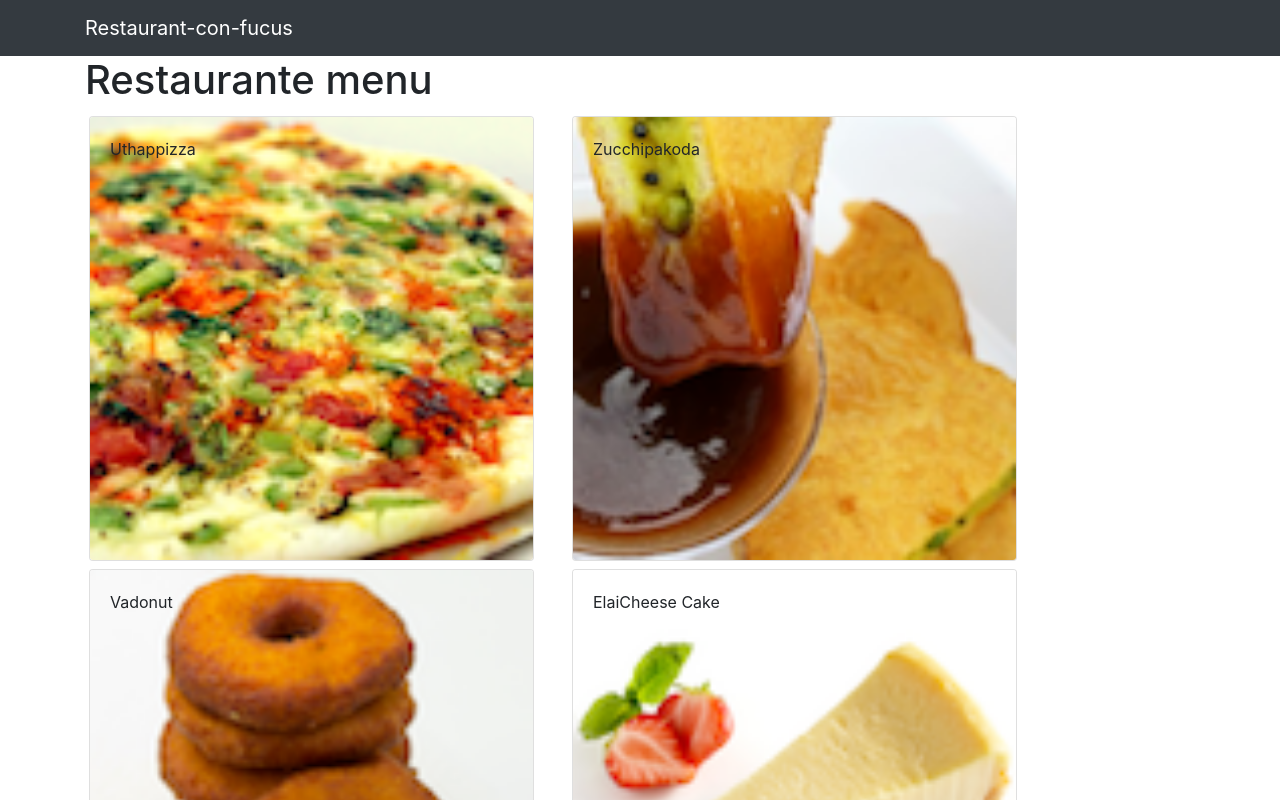
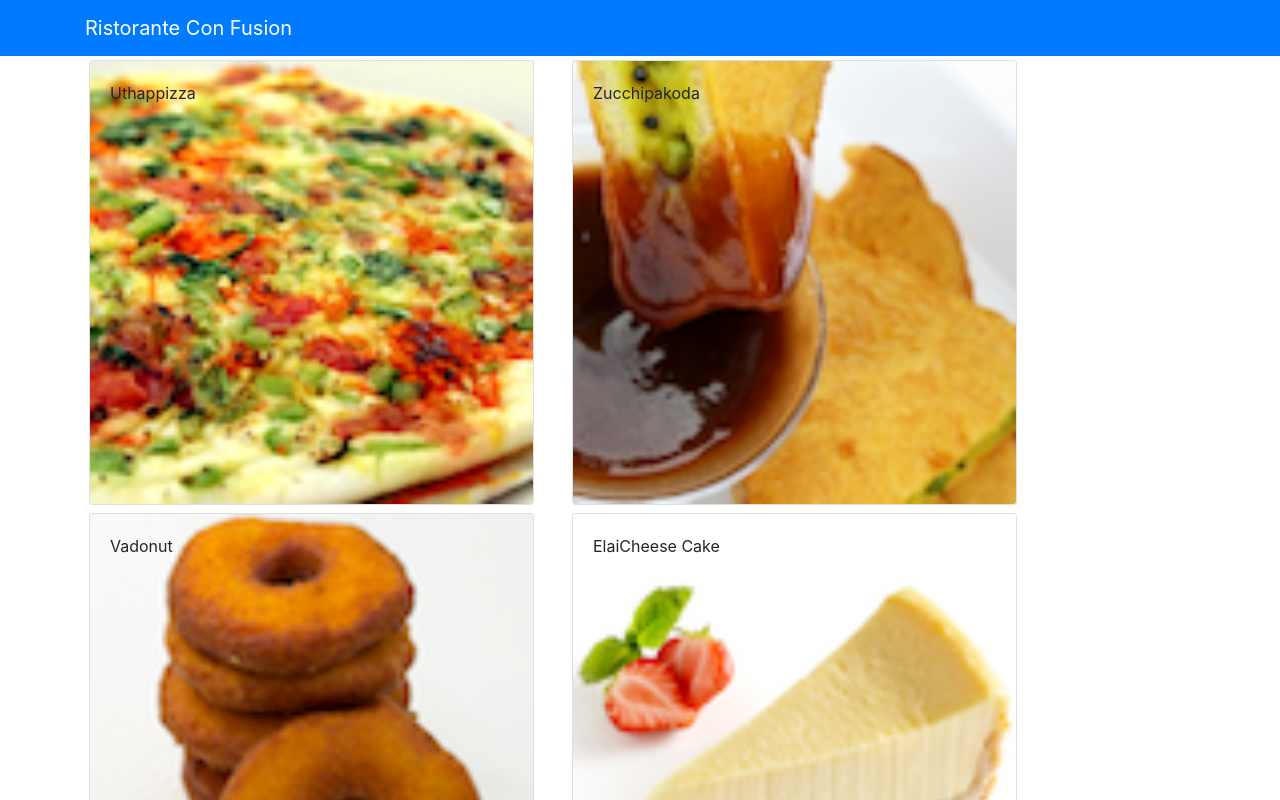
Before and after one commit to vishwa795/ConFusion, a React (Create React App) app: page / in a window 1280 px wide. Shown: the top 800 px of the page. Built offline with nearby package versions, Linux system fonts and the light colour scheme.

Commit message:
Assignment 1 done

```diff
--- a/src/App.js
+++ b/src/App.js
@@ -14,9 +14,9 @@ class App extends Component {
   render(){
     return (
       <div>
-      <Navbar dark color="dark" className="navbar-static-top">
+      <Navbar dark color="primary" className="navbar-static-top">
       <div className="container">
-      <NavbarBrand href="/">Restaurant-con-fucus</NavbarBrand>
+      <NavbarBrand href="/">Ristorante Con Fusion</NavbarBrand>
       </div>
       </Navbar>
       <div className="container">
--- a/src/MenuComponent.js
+++ b/src/MenuComponent.js
@@ -39,7 +39,6 @@ class Menu extends Component{
 
     return(
       <div>
-      <h1>Restaurante menu </h1>
       <div className="row">
       {menu}
       </div>
```
